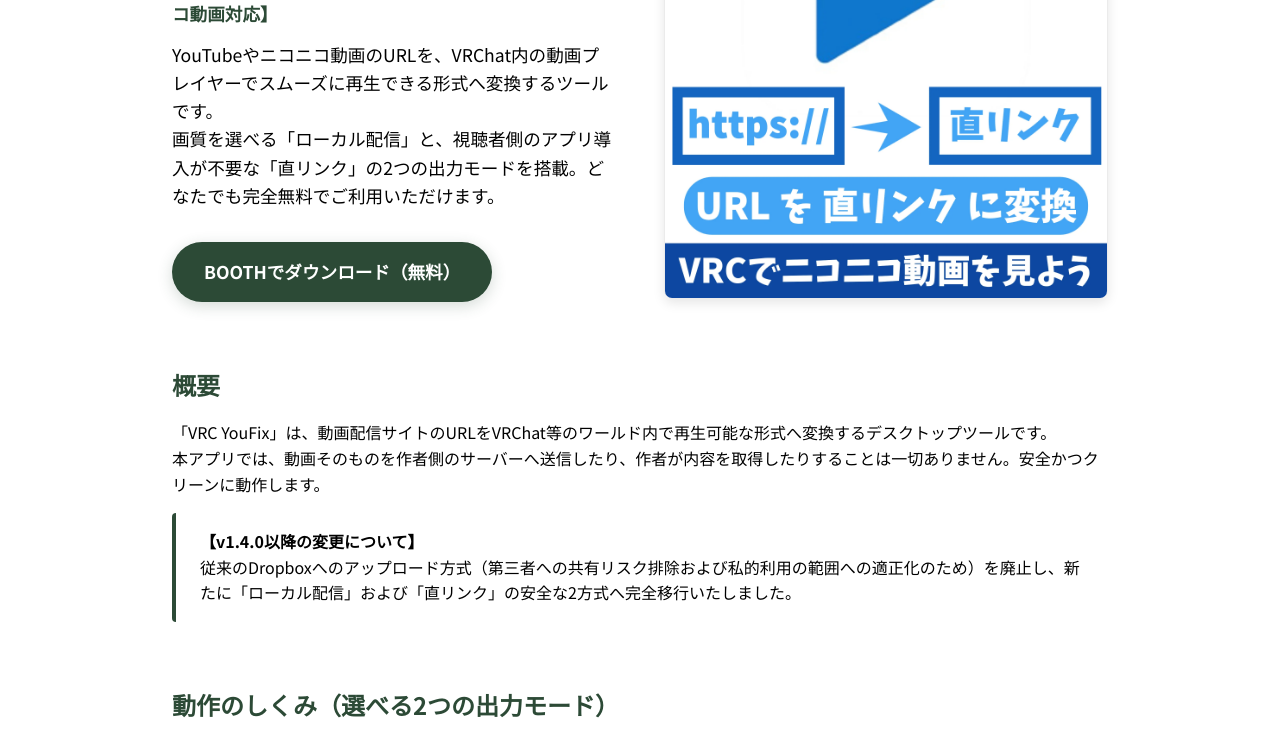
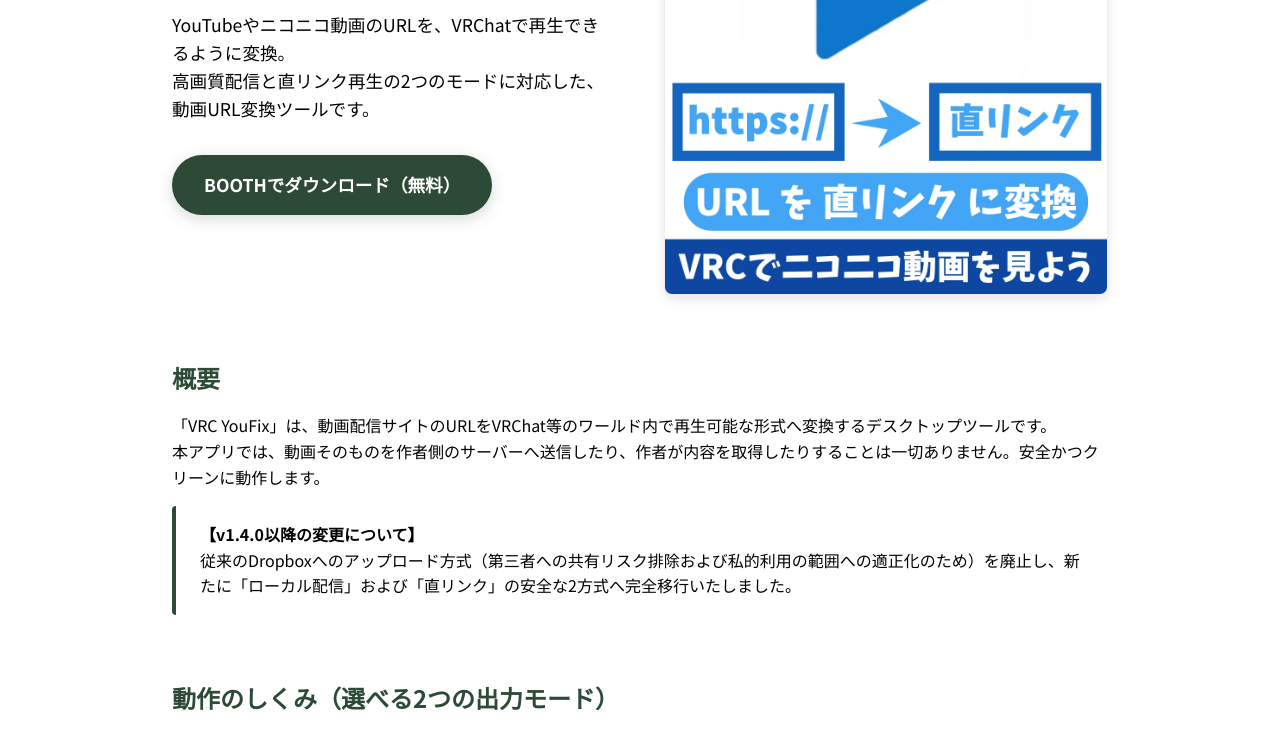
Before and after one commit to MametaroGG/mametarogg.github.io, a plain HTML site: page product/tool-vrc-youfix.html in a window 1280 px wide. Shown: the part 365-1100 px from the top of the page. Drawn offline with Linux system fonts and the light colour scheme.

Commit message:
VRC YouFixの表示デザインを既存の無料商品（PiPツール）の形式に統一

```diff
--- a/product/tool-vrc-youfix.html
+++ b/product/tool-vrc-youfix.html
@@ -51,16 +51,12 @@
         <article>
             <div class="product-hero">
                 <div class="product-hero-info">
-                    <div style="display: inline-block; background: var(--primary-color); color: #fff; padding: 0.2rem 0.8rem; border-radius: 4px; font-size: 0.85rem; font-weight: bold; margin-bottom: 0.8rem;">無料配布中 / FREE</div>
                     <h1>VRC YouFix</h1>
-                    <p style="font-size: 1.1rem; font-weight: bold; color: var(--primary-color); margin-bottom: 0.8rem;">
-                        動画のURLを再生できるように変換するツール【ニコニコ動画対応】
+                    <p>
+                        YouTubeやニコニコ動画のURLを、VRChatで再生できるように変換。<br>
+                        高画質配信と直リンク再生の2つのモードに対応した、動画URL変換ツールです。
                     </p>
-                    <p>
-                        YouTubeやニコニコ動画のURLを、VRChat内の動画プレイヤーでスムーズに再生できる形式へ変換するツールです。<br>
-                        画質を選べる「ローカル配信」と、視聴者側のアプリ導入が不要な「直リンク」の2つの出力モードを搭載。どなたでも完全無料でご利用いただけます。
-                    </p>
-                    <div style="margin-top: 2rem; display: flex; gap: 1rem; flex-wrap: wrap;">
+                    <div style="margin-top: 2rem;">
                         <a href="https://mametarovv.booth.pm/items/7340045" target="_blank" class="btn" style="padding: 1rem 2rem; font-size: 1.1rem; ">BOOTHでダウンロード（無料）</a>
                     </div>
                 </div>
```
Also changed, not shown: products.html (+2 -2 lines), assets/images/VRC YouFix/VRC YouFix_1.webp, assets/images/VRC YouFix/VRC YouFix_2.webp.
